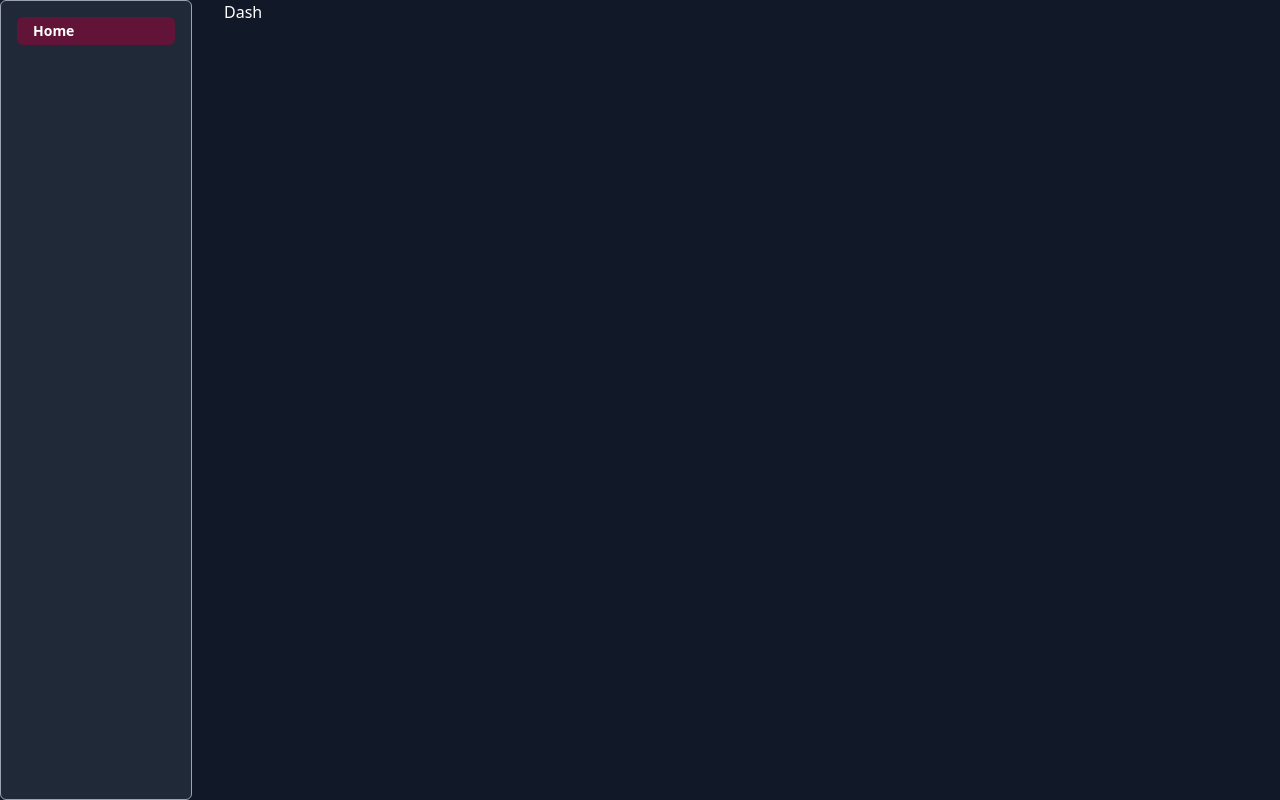
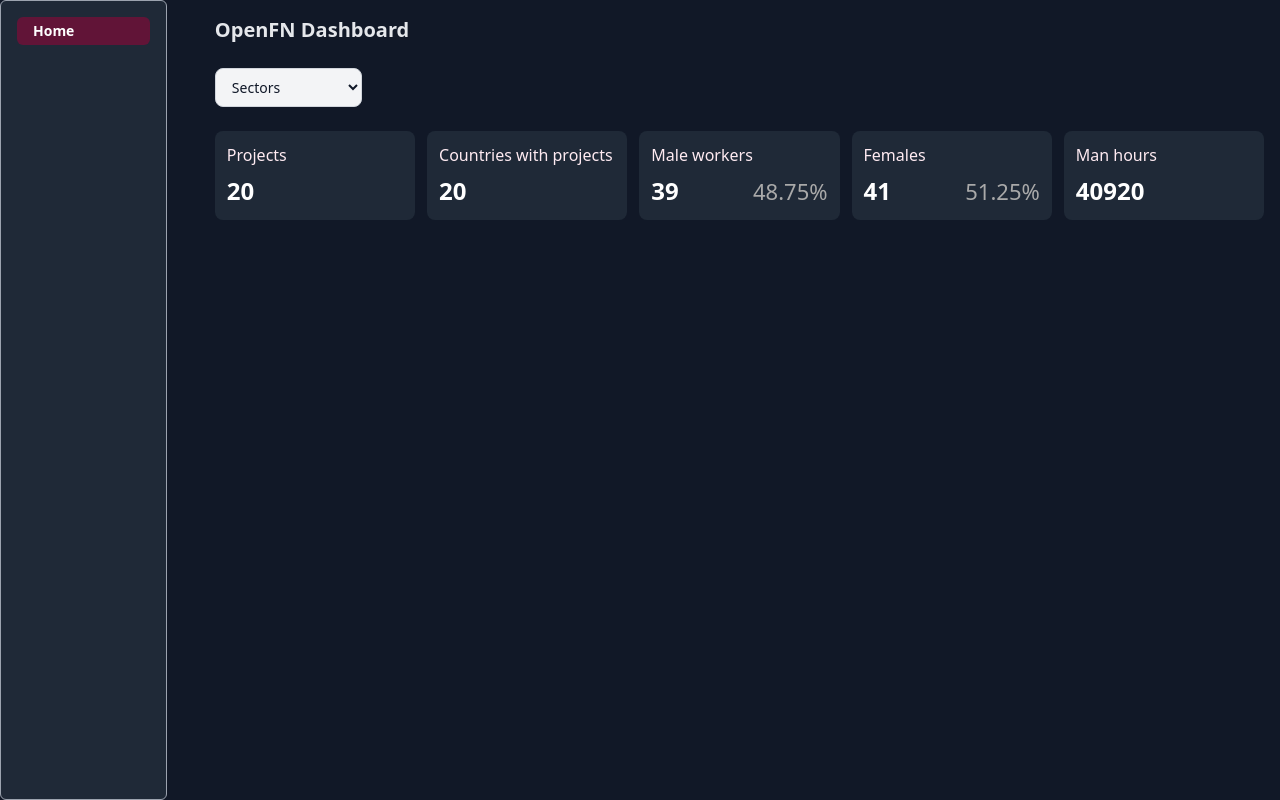
Before and after one commit to PiusKariuki/openfn-assessment, a React (Vite) app: page / in a window 1280 px wide. Built offline with nearby package versions, Linux system fonts and the light colour scheme.

Commit message:
chore: stat cards reacting

```diff
--- a/src/index.css
+++ b/src/index.css
@@ -5,6 +5,7 @@
     --color-coal: rgb(31 41 55 / 1);
     --color-info: rgb(97 20 55 / 1);
     --color-info-light: rgb(255 115 160 / 1);
+    --color-info-lighter: rgb(255 235 242 / 1);
     --color-smoke: rgb(156 163 175 / 1);
     --color-silk: #e5e7eb;
 }
--- a/src/main.jsx
+++ b/src/main.jsx
@@ -8,7 +8,7 @@ createRoot(document.getElementById('root')).render(
   <StrictMode>
       <BrowserRouter>
          <Routes>
-             <Route path="/" element={<VisualizationParent />} />
+             <Route path="/*" element={<VisualizationParent />} />
          </Routes>
       </BrowserRouter>
   </StrictMode>,
--- /dev/null
+++ b/src/modules/visualization/components/StatCard.jsx
@@ -0,0 +1,13 @@
+const StatCard = ({title, stat, subStat = null}) => {
+    return (
+        <div className="flex p-3 flex-col bg-coal rounded-lg w-full gap-2">
+            <div className="text-info-lighter">{title}</div>
+            <div className="flex flex-row justify-between">
+                <p className="text-2xl font-bold">{stat}</p>
+                <p className="text-[22px] text-[#A9A9A9]">{subStat}</p>
+            </div>
+        </div>
+    )
+};
+
+export default StatCard;
--- /dev/null
+++ b/src/modules/visualization/helpers/dashHelper.js
@@ -0,0 +1,58 @@
+import database from "../../../shared/data/data.json"
+
+export const getCountriesWithProjects = (data)=>{
+    return data.reduce((prev, curr) => {
+        if (prev?.some(a => a.address.country === curr.address.country))
+            return prev;
+        prev?.push(curr)
+        return prev;
+    }, []);
+}
+
+export const getWorkers = ({sector =null, gender}) =>{
+    if(!sector){
+        return database.volunteers.filter(item => item.gender === gender)
+    }
+
+    const projectsInSector = database.projects.filter(project => project.sector=== sector);
+    const logsForProject = database.logs.filter(log => projectsInSector.some(project => project.id === log.project));
+    const volunteersFromLogs = database.volunteers.filter(volunteer=>
+        logsForProject.some(log => log.volunteer === volunteer.id) && (volunteer.gender === gender));
+
+    return volunteersFromLogs.reduce((prev, curr) => {
+        if (prev.some(volunteer => volunteer.id === curr.id))
+            return prev;
+        prev.push(curr);
+        return prev;
+    }, [])
+}
+
+
+export const getManHours = ({sector = null}) => {
+    if(!sector)
+        return database.logs.reduce((prev, curr)=>{
+        prev += curr.duration
+        return prev;
+    }, 0);
+
+    const projectsInSector = database.projects.filter(project => project.sector=== sector);
+    const logsForProject = database.logs.filter(log => projectsInSector.some(project => project.id === log.project));
+
+    return logsForProject.reduce((prev, curr)=> {
+        prev += curr.duration
+        return prev;
+    },0);
+}
+
+export const resetData = () => {
+    return {
+        sectors: Array.from(new Set(database.projects.map(project => project?.sector))),
+        projects: database.projects,
+        volunteers: database.volunteers,
+        logs: database.logs,
+        countriesWithProjects: getCountriesWithProjects(database.projects),
+        maleWorkers: getWorkers({gender:"male"}),
+        femaleWorkers: getWorkers({gender:"female"}),
+        manHours: getManHours({})
+    }
+}
--- /dev/null
+++ b/src/modules/visualization/hooks/useDashboard.js
@@ -0,0 +1,8 @@
+export const useDashboard = ({setFilters}) =>{
+    const handleSectorChange = (evt) => {
+        setFilters(prev => ({...prev, sector: evt.target.value}))
+    }
+
+
+   return {handleSectorChange};
+}
--- a/src/modules/visualization/parent/VisualizationParent.jsx
+++ b/src/modules/visualization/parent/VisualizationParent.jsx
@@ -1,14 +1,57 @@
 import {Route, Routes} from "react-router";
 import Dashboard from "../views/Dashboard.jsx";
 import Sidebar from "../components/Sidebar.jsx";
+import {createContext, useEffect, useState} from "react";
+import data from "../../../shared/data/data.json"
+import {getCountriesWithProjects, getManHours, getWorkers, resetData} from "../helpers/dashHelper.js";
+
+export const DataContext = createContext(null);
 
 const VisualizationParent = () => {
+    const [state, setState] = useState({
+        sectors: Array.from(new Set(data.projects.map(project => project?.sector))),
+        projects: data.projects,
+        volunteers: data.volunteers,
+        logs: data.logs,
+        countriesWithProjects: getCountriesWithProjects(data.projects),
+        maleWorkers: getWorkers({gender:"male"}),
+        femaleWorkers: getWorkers({gender:"female"}),
+        manHours: getManHours({})
+    });
+
+    const [filters, setFilters] = useState({
+        sector: ""
+    });
+
+
+    useEffect(() => {
+        if(filters.sector === ''){
+            setState(resetData());
+            return
+        }
+        if (filters.sector) {
+            const projectsInThisSector = data.projects.filter(project => project.sector === filters.sector);
+            setState(prev => ({
+                ...prev,
+                projects: projectsInThisSector,
+                countriesWithProjects: getCountriesWithProjects(projectsInThisSector),
+                maleWorkers: getWorkers({sector: filters.sector, gender: "male"}),
+                femaleWorkers: getWorkers({sector: filters.sector, gender: "female"}),
+                manHours: getManHours({sector: filters.sector})
+            }))
+        }
+
+    }, [filters])
+
+
     return (
         <div className="flex h-screen gap-8">
-            <Sidebar />
-            <Routes>
-                <Route path="/" element={<Dashboard />} />
-            </Routes>
+            <DataContext.Provider value={{...state, filters, setFilters}}>
+                <Sidebar/>
+                <Routes>
+                    <Route path="/" element={<Dashboard/>}/>
+                </Routes>
+            </DataContext.Provider>
         </div>
     )
 };
--- a/src/modules/visualization/views/Dashboard.jsx
+++ b/src/modules/visualization/views/Dashboard.jsx
@@ -1,7 +1,59 @@
+import FNSelect from "../../../shared/components/FNSelect.jsx";
+import {useContext} from "react";
+import {DataContext} from "../parent/VisualizationParent.jsx";
+import StatCard from "../components/StatCard.jsx";
+import {useDashboard} from "../hooks/useDashboard.js";
+
 const Dashboard = () => {
+    const {
+        sectors,
+        projects,
+        countriesWithProjects,
+        maleWorkers,
+        femaleWorkers,
+        manHours,
+        setFilters,
+        filters
+    } = useContext(DataContext)
+
+    const {handleSectorChange} = useDashboard({setFilters});
+
+    const stats = [
+        {
+            title: "Projects",
+            stat: projects.length
+        },
+        {
+            title: "Countries with projects",
+            stat: countriesWithProjects?.length
+        },
+        {
+            title: "Male workers",
+            stat: maleWorkers.length,
+            subStat: `${(maleWorkers.length / (maleWorkers.length + femaleWorkers.length) * 100).toFixed(2)}%`,
+        },
+        {
+            title: "Females",
+            stat: femaleWorkers.length,
+            subStat: `${(femaleWorkers.length / (maleWorkers.length + femaleWorkers.length) * 100).toFixed(2)}%`,
+        },
+        {
+            title: "Man hours",
+            stat: manHours * 8,
+        },
+    ];
+
     return (
-        <div>
-            <p>Dash</p>
+        <div className="flex flex-col p-4 gap-6 w-full">
+            <p className="text-xl text-silk font-semibold">OpenFN Dashboard</p>
+            <div className="flex w-full">
+                <FNSelect value={filters.sector} label="Sectors" options={sectors} changeHandler={handleSectorChange}/>
+            </div>
+            <div className="flex w-full justify-between gap-3">
+                {stats.map(stat => (
+                    <StatCard key={stat.title} {...stat} />
+                ))}
+            </div>
         </div>
     )
 };
--- /dev/null
+++ b/src/shared/components/FNSelect.jsx
@@ -0,0 +1,19 @@
+const FNSelect = ({options = [], label, id, changeHandler, value}) => {
+
+    return (
+        <select
+            id={id}
+            value={value}
+            onChange={changeHandler}
+            className="rounded-lg border border-gray-300 bg-gray-100 px-3 py-2 text-sm text-gray-900
+            focus:ring-primary-300 dark:border-gray-600 dark:bg-gray-800 dark:text-gray-400
+             dark:focus:ring-primary-800">
+            <option value="">{label}</option>
+            {options.map(option => (
+                <option key={option} value={option}>{option}</option>
+            ))}
+        </select>
+    )
+};
+
+export default FNSelect;
```
